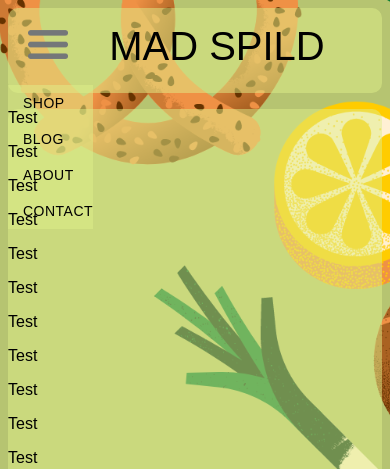
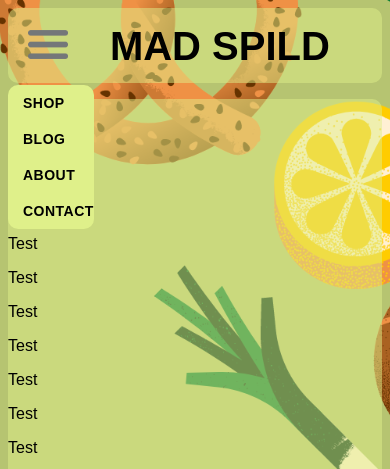
Before and after one commit to Linding3r/ZeroFoodWaste, a Spring Boot app: page / in a window 390 px wide, after a click that opens the changed part. Shown: the top 469 px of the page. Run offline with Spring Boot 4, Linux system fonts and the light colour scheme.

Commit message:
Small style changes to navbar

```diff
--- a/src/main/resources/static/css/navbar.css
+++ b/src/main/resources/static/css/navbar.css
@@ -1,26 +1,29 @@
 .nav-container {
     width: 100%;
-    height: 85px;
-    background: rgb(223, 240,138, 0.5);
+    height: 75px;
+    background: rgb(223, 240, 138, 0.5);
     margin: 0;
     border-radius: 10px;
 }
-nav{
+
+nav {
     max-width: 1720px;
     margin: 0 auto;
 
     display: grid;
     grid-template-columns: 1fr auto 1fr;
 }
-.left-menu{
+
+.left-menu {
     grid-column: 1;
     align-self: center;
 }
 
-.logo{
+.logo {
     grid-column: 2;
 }
-#nav-toggle, .burger-menu{
+
+#nav-toggle, .burger-menu {
     display: none;
 }
 
@@ -40,19 +43,22 @@
     #nav-toggle:checked ~ .left-menu {
         display: grid;
         grid-row: 2;
-        background: rgb(223, 240,138, 0.5);
-
-
+        background: rgb(223, 240, 138);
+        border-radius: 10px;
+        z-index: 1;
     }
 }
-nav a{
+
+nav a {
     color: black;
     text-decoration: none;
     text-transform: uppercase;
     font-family: 'Oswald', sans-serif;
+    font-weight: bold;
 
 }
-nav a:hover{
+
+nav a:hover {
     opacity: .7;
 }
 
@@ -60,11 +66,11 @@
     padding: 10px 0;
     margin-left: 15px;
     font-size: 14px;
-    font-weight: 300;
+    font-weight: bold;
     letter-spacing: 0.5px;
 }
 
-.logo{
+.logo {
     font-size: 40px;
     padding: 1rem;
 }
```
